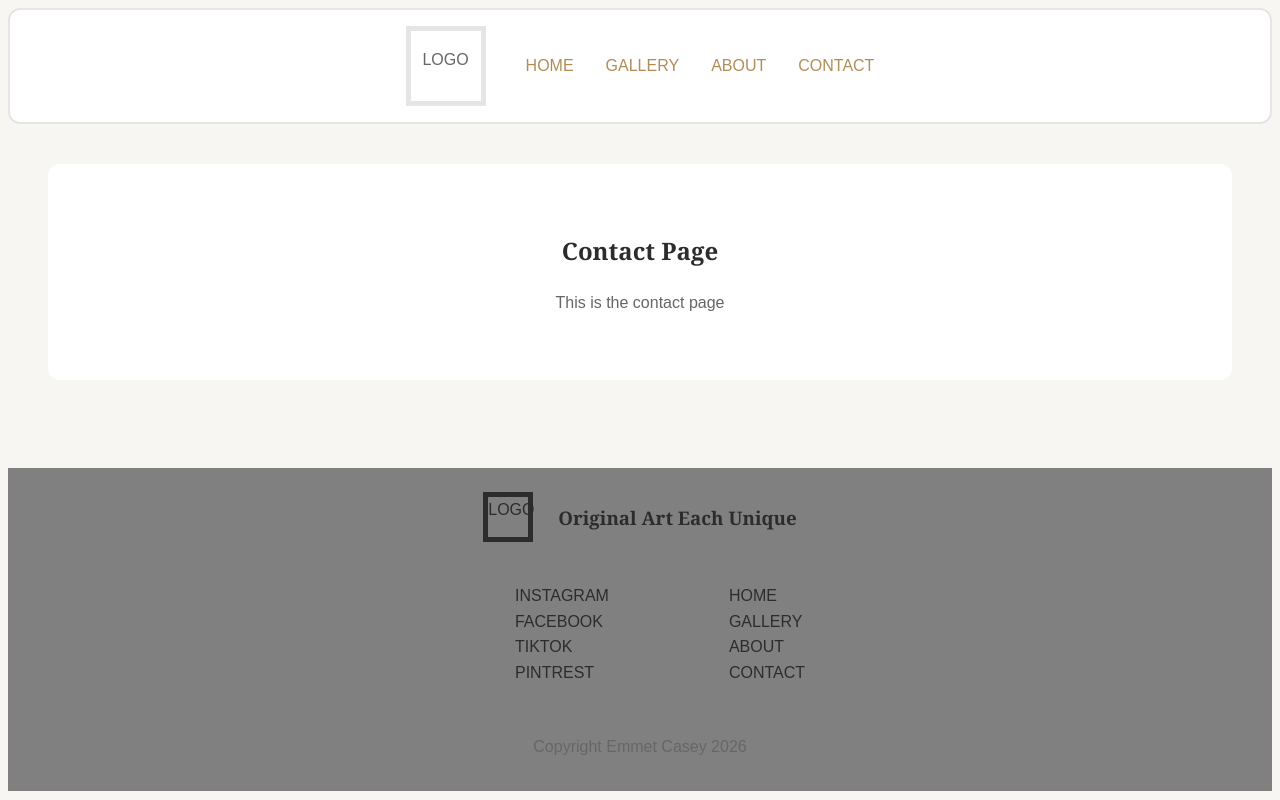
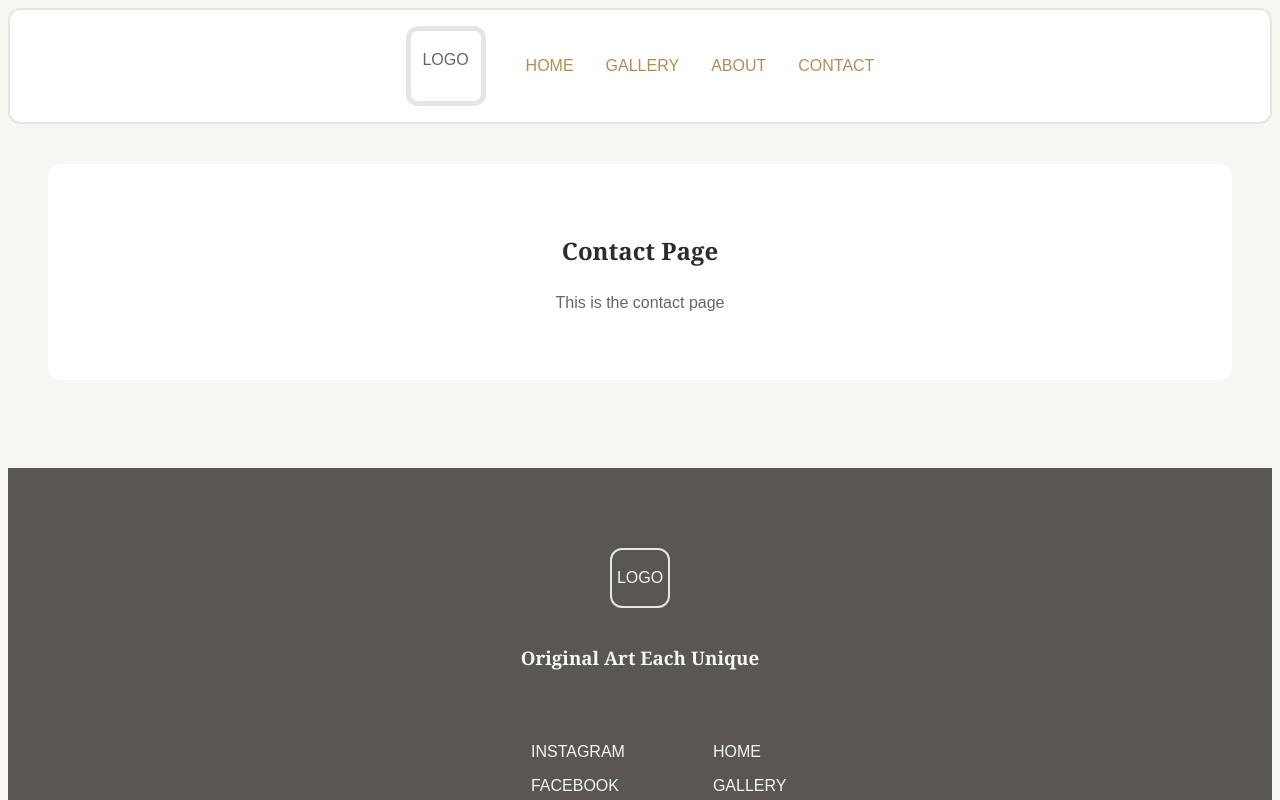
Before and after one commit to Emmet22/artist-website-template, a React (Vite) app: page /contact in a window 1280 px wide. Shown: the top 800 px of the page. Built offline with nearby package versions, Linux system fonts and the light colour scheme.

Commit message:
Refactored footer styling #6

```diff
--- a/src/components/layout/Footer.module.css
+++ b/src/components/layout/Footer.module.css
@@ -2,38 +2,68 @@
     display: flex;
     flex-direction: column;
     align-items: center;
-    background-color: grey;
     width: 100%;
-    padding: 1rem;
-    gap: 1rem;
+
+    background-color: var(--clr-footer);
+    color: var(--clr-footer-text);
+
+    padding: 5rem 3rem;
+    gap: 2rem;
 }
 
 .brand {
     display: flex;
-    flex-direction: row;
+    flex-direction: column;
     align-items: center;
-    justify-content: center;
-    gap: 25px;
+    color: var(--clr-footer-text);
+    gap: 1rem;
+}
+
+/* This is needed to overright the index.css (root) h3 styling */
+.brand H3 {
+    /* index.css color for this element was too dark */
+    color: var(--clr-footer-text);
 }
 
 .logo {
-    border: 5px solid;
-    height: 50px;
-    width: 50px;
+    /* center logo placeholder (remove when image is added) */
+    display: flex;
+    justify-content: center;
+    align-items: center;
+
+    height: 60px;
+    width: 60px;
+
+    border: 2px solid var(--clr-border);
+    border-radius: var(--radius);
 }
 
 .footerContent {
+    /* OLD CSS
     display: grid;
     grid-template-columns: repeat(2, auto);
-    gap: 5rem;
+    */
+    display: flex;
     justify-content: center;
-    align-content: center;
+    gap: 3rem;
 }
 
-ul {
-    list-style: none;
+.footerContent ul {
+    display: flex;
+    flex-direction: column;
+    gap: 0.5rem;
+}
+
+.footerContent a {
+    color: var(--clr-footer-text);
+    transition: color 0.3s ease;
+}
+
+.footerContent a:hover {
+    color: var(--clr-accent-hover);
 }
 
 .copyright {
     text-align: center;
+    color: var(--clr-footer-text);
 }
--- a/src/components/layout/Footer.tsx
+++ b/src/components/layout/Footer.tsx
@@ -4,7 +4,8 @@ import styles from './Footer.module.css';
 
 function Footer() {
     return (
-        <div className={styles.footer}>
+        /* changed parent element from div to footer */
+        <footer className={styles.footer}>
             <div className={styles.brand}>
                 <div className={styles.logo}>LOGO</div>
                 <h3>Original Art Each Unique</h3>
@@ -32,7 +33,7 @@ function Footer() {
                 </div>
             </div>
             <p className={styles.copyright}>Copyright Emmet Casey 2026</p>
-        </div>
+        </footer>
     );
 }
 
--- a/src/components/layout/Navbar.module.css
+++ b/src/components/layout/Navbar.module.css
@@ -20,6 +20,7 @@
 /* THIS IS A PLACEHOLDER DIV FOR LOGO */
 .logo {
     border: 5px var(--clr-border) solid;
+    border-radius: var(--radius);
     height: 80px;
     width: 80px;
 
--- a/src/styles/index.css
+++ b/src/styles/index.css
@@ -23,7 +23,10 @@
 
     --clr-border: #E5E5E5;
 
-    --clr-footer: #1E1E1E;
+    /*--clr-footer: #1E1E1E; VERY DARK */
+    /* --clr-footer: #3A3A38; STILL A BIT DARK */
+    --clr-footer: #5A5752; /* dark grey, stone colour */
+    --clr-footer-text: #F5F5F5;
 
 
     /* fonts */
```
